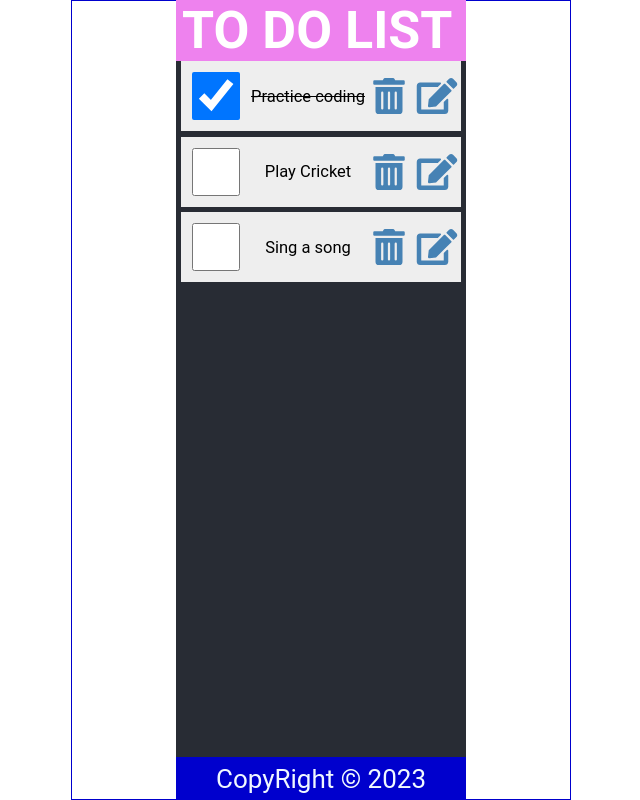
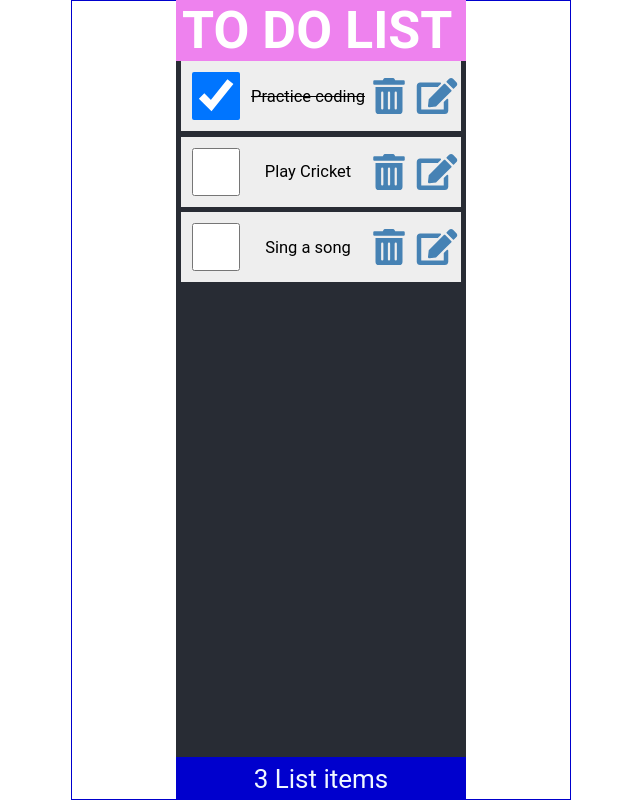
Before and after one commit to 8221117/React, a React (Create React App) app: page / in a window 1280 px wide. Shown: the whole page, without its empty margins (319-959 px from the left). Built offline with nearby package versions, Linux system fonts and the light colour scheme.

Commit message:
to get length of the items in footer

```diff
--- a/src/App.js
+++ b/src/App.js
@@ -47,7 +47,7 @@ function App() {
           handleCheck={handleCheck}
           handleDelete={handleDelete}
         />
-        <Footer />
+        <Footer length={items.length} />
       </div>
     </div>
   );
--- a/src/Footer.js
+++ b/src/Footer.js
@@ -1,9 +1,12 @@
 import React from "react";
-const Footer = () => {
-  const year = new Date();
+const Footer = ({ length }) => {
+  /* const year = new Date(); */
   return (
     <>
-      <footer>CopyRight &copy; {year.getFullYear()}</footer>
+      {/* <footer>CopyRight &copy; {year.getFullYear()}</footer> */}
+      <footer>
+        {length} List {length === 1 ? "item" : "items"}
+      </footer>
       {/* <h1>i am from Footer component</h1> */}
     </>
   );
```
